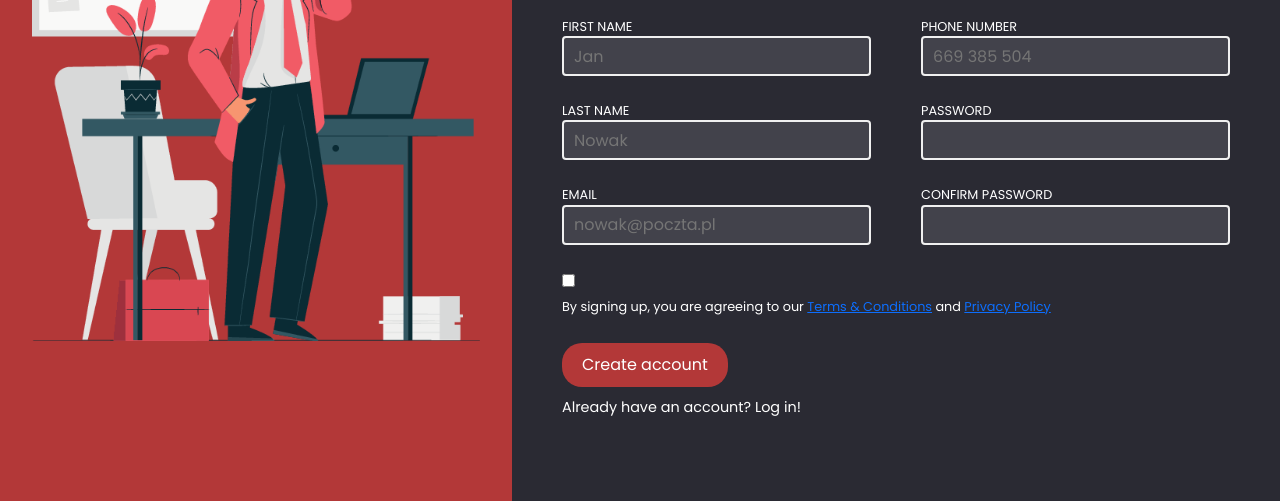
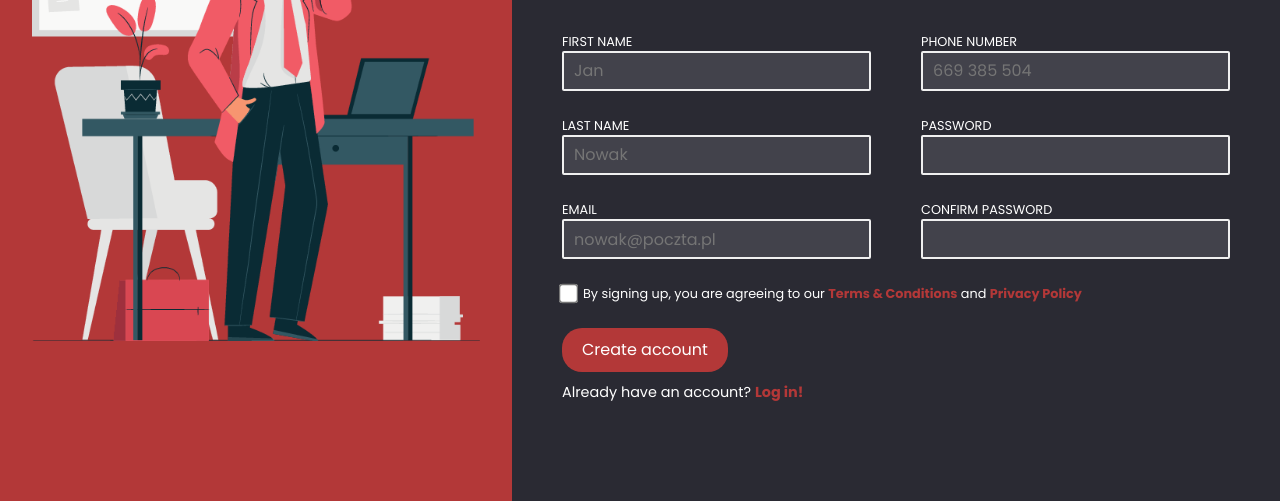
Before and after one commit to brexus/sign-up-form, a plain HTML site: page index.html in a window 1280 px wide. Shown: the part 299-800 px from the top of the page. Drawn offline with nearby package versions, Linux system fonts and the light colour scheme.

Commit message:
add custom style to checkbox with terms of sign up

```diff
--- a/css/style.css
+++ b/css/style.css
@@ -52,7 +52,6 @@ main {
 
 .scroll-down-icon {
     position: absolute;
-    opacity: 0;
 }
 
 /* ================================================== */
@@ -72,7 +71,7 @@ main {
 /* FORM */
 
 #form {
-    width: 100%;
+    max-width: 900px;
     padding: 50px;
 }
 
@@ -95,7 +94,7 @@ main {
     height: 40px;
     background-color: var(--secondary-lighten-color);
     border: 2px solid #f0f0f0;
-    border-radius: 4px;
+    border-radius: 2px;
     color: white;
     padding: 10px;
 }
@@ -144,7 +143,42 @@ label {
     transform: scale(1.04);
 }
 
-.log-in {
+/* CHECKBOX */
+.input-checkbox-control {
+    display: flex;
+    flex-direction: row;
+}
+
+.input-checkbox-control > input {
+    margin-right: 8px;
+    transform: scale(1.5);
+}
+
+.input-checkbox-control > input:checked {
+    accent-color: var(--primary-color);
+}
+
+
+
+/* ==================================================== */
+/* GENERAL STYLES */
+
+p {
+    margin-bottom: 0;
+}
+
+a {
+    text-decoration: none;
+}
+
+blockquote {
+    line-height: 20px;
+    background-color: var(--secondary-lighten-color);
+    border-radius: 5px;
+    padding: 20px;
+}
+
+.link-primary {
     color: var(--primary-color);
     font-weight: bolder;
     cursor: pointer;
@@ -156,20 +190,6 @@ label {
 
 .fs-smaller {
     font-size: 0.9rem;
-}
-
-/* ==================================================== */
-/* GENERAL STYLES */
-
-p {
-    margin-bottom: 0;
-}
-
-blockquote {
-    line-height: 20px;
-    background-color: var(--secondary-lighten-color);
-    border-radius: 5px;
-    padding: 20px;
 }
 
 .mb-50 {
```
